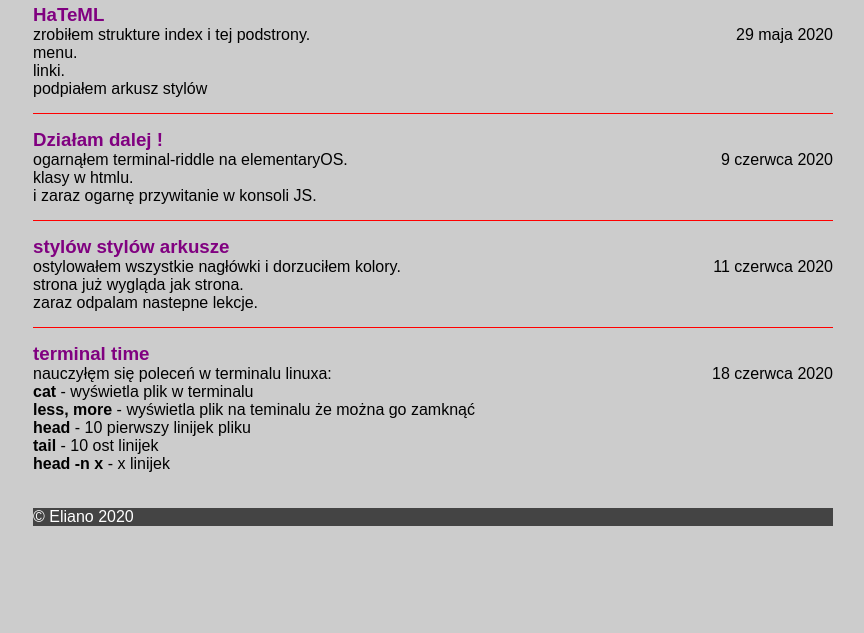
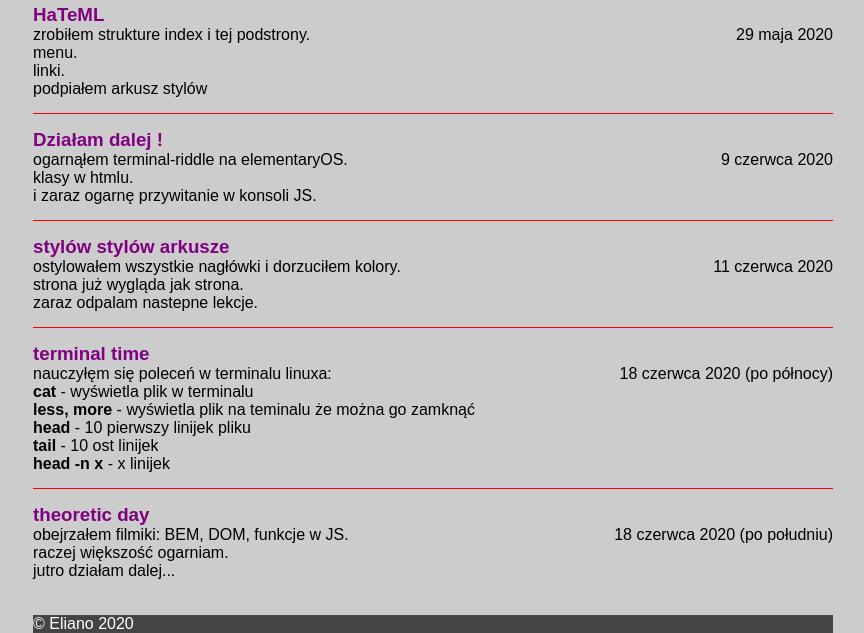
Before and after one commit to elianoPL/homepage, a plain HTML site: page wtf.html in a window 1280 px wide. Shown: the part 242-875 px from the top of the page, without its empty margins (207-1071 px from the left). Before the commit the page ends 800 px from the top, so only its background shows below. Drawn offline with Linux system fonts and the light colour scheme.

Commit message:
nowa notatka

```diff
--- a/wtf.html
+++ b/wtf.html
@@ -50,7 +50,7 @@
             </article>
             <article class="note">
                 <h3 class="note__header">terminal time</h3>
-                <time class="note__date" datetime="2020-06-18">18 czerwca 2020 </time>
+                <time class="note__date" datetime="2020-06-18">18 czerwca 2020 (po północy)</time>
                 <p class="note__content">
                     nauczyłęm się poleceń w terminalu linuxa: <br>
                     <ul style="list-style-type: none;">
@@ -62,6 +62,15 @@
                     </ul>
                 </p>
             </article>
+            <article class="note">
+                <h3 class="note__header">theoretic day</h3>
+                <time class="note__date" datetime="2020-06-18">18 czerwca 2020 (po południu)</time>
+                <p class="note__content">
+                    obejrzałem filmiki: BEM, DOM, funkcje w JS.<br>
+                    raczej większość ogarniam.<br>
+                    jutro działam dalej...<br>
+                </p>
+            </article>
         </section>
 
     </main>
```
